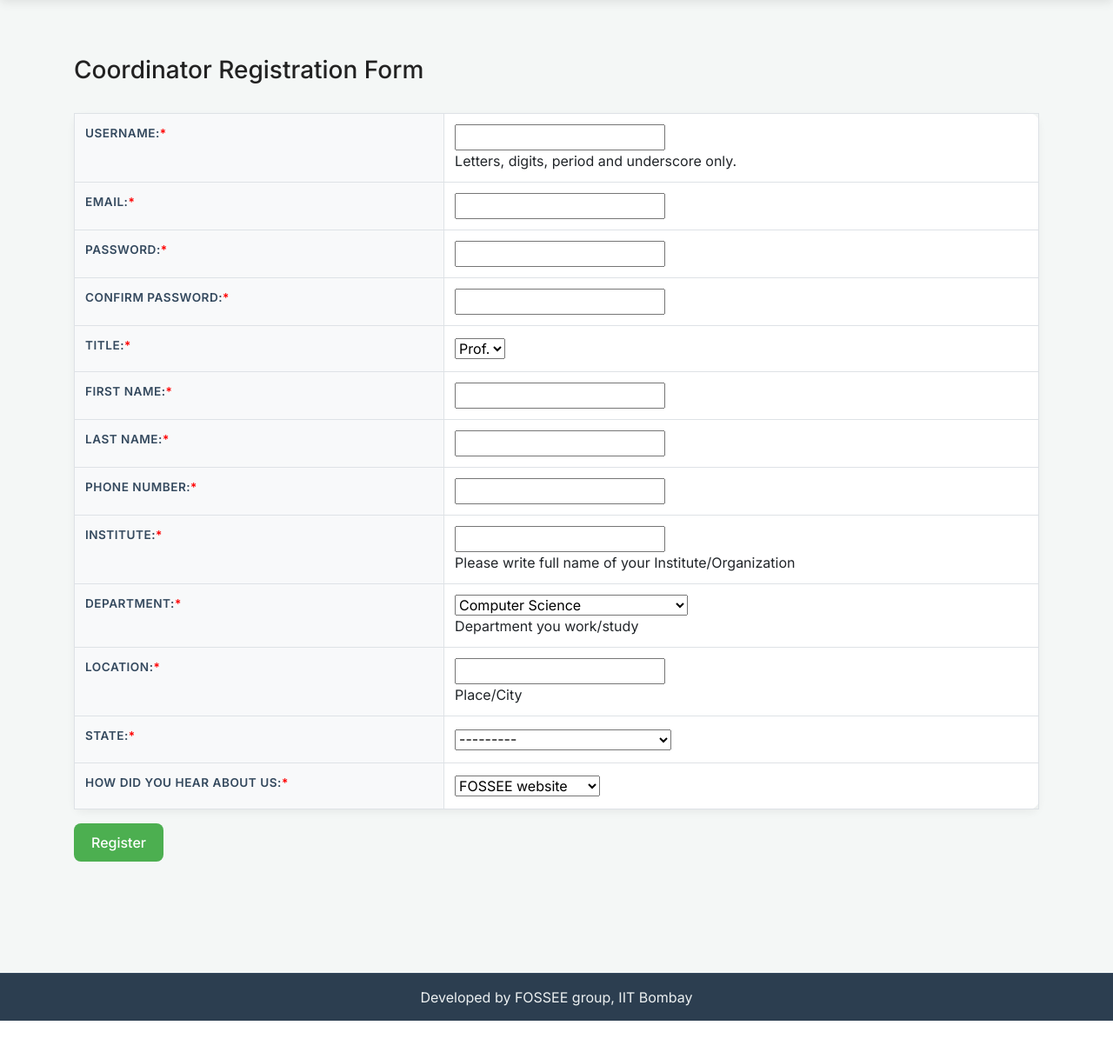
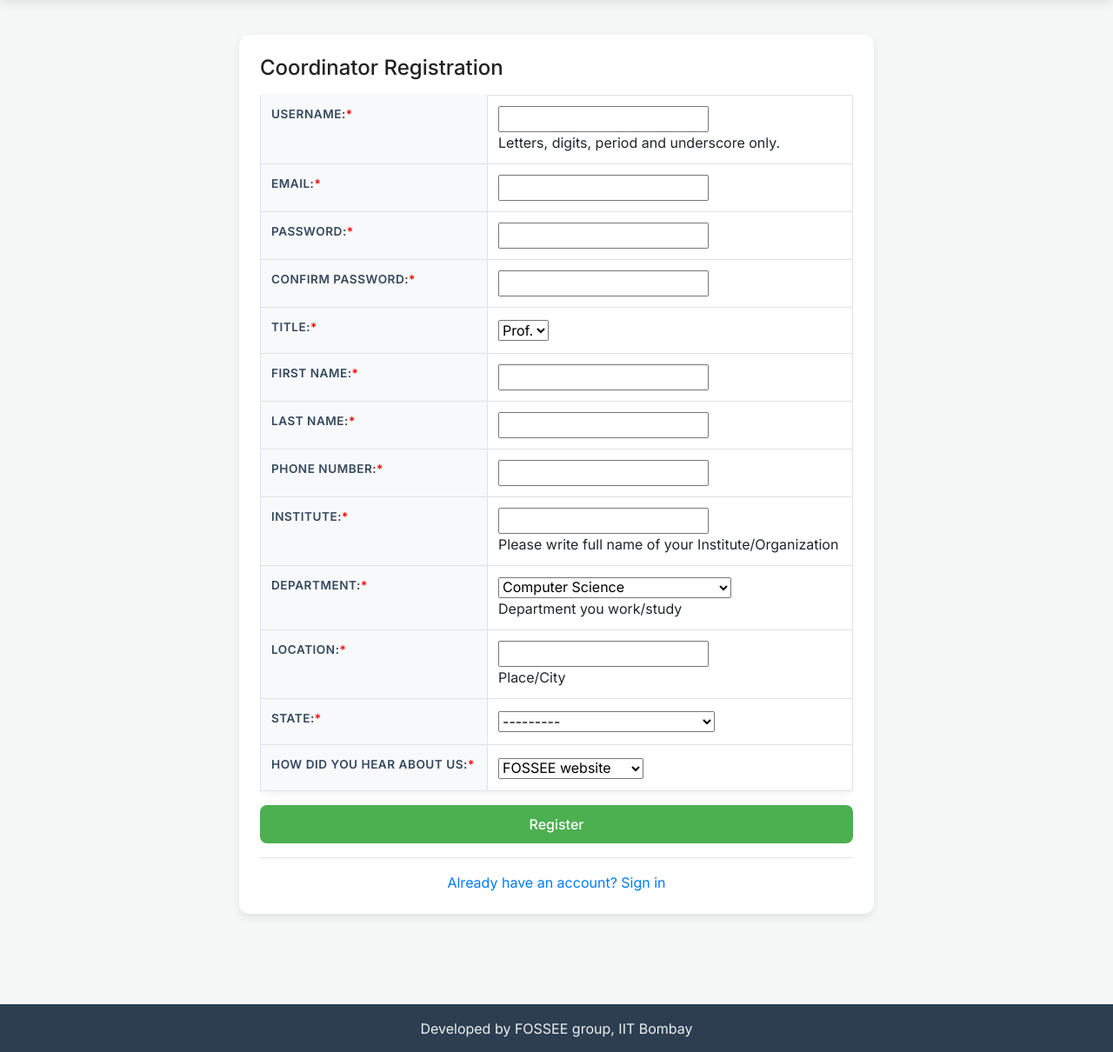
Before and after one commit to sahanavs-2006/FOSSEE, a Django app: page /workshop/register/ in a window 1280 px wide. Shown: the part 56-1266 px from the top of the page at 87% size. Before the commit the page ends 1230 px from the top, so only its background shows below. Run offline with Django 3.2, Linux system fonts and the light colour scheme; some libraries are stand-ins or nearby versions.

Commit message:
improve register page structure and add aria labels

```diff
--- a/workshop_app/templates/workshop_app/register.html
+++ b/workshop_app/templates/workshop_app/register.html
@@ -1,7 +1,7 @@
 {% extends 'workshop_app/base.html' %}
 
 	{% block title %}
-		Register
+		Register - FOSSEE Workshops
 	{% endblock %}
 
 {% block content %}
@@ -17,19 +17,28 @@
     }
 	</style>
 
-	<div class="container" >
-		<br>
-		<h3>Coordinator Registration Form</h3>
-		<br>
-		<form action="" method="post">
-			{% csrf_token %}
-				<table class="table table-bordered">
-					{{ form.as_table }}
-				</table>
-
-				<button class="btn btn-primary" type="submit">Register</button>
-		</form><br>
-		<!-- Activate when Instructor registeration starts -->
-		<br>
+	<div class="container">
+		<div class="row justify-content-center">
+			<div class="col-md-8">
+				<div class="card">
+					<div class="card-body">
+						<h1 class="h4 mb-3">Coordinator Registration</h1>
+						<form action="" method="post" aria-label="Registration form">
+							{% csrf_token %}
+							<div class="table-responsive">
+								<table class="table table-bordered">
+									{{ form.as_table }}
+								</table>
+							</div>
+							<button class="btn btn-primary btn-block" type="submit">Register</button>
+						</form>
+						<hr>
+						<div class="text-center">
+							<a href="{% url 'workshop_app:login' %}">Already have an account? Sign in</a>
+						</div>
+					</div>
+				</div>
+			</div>
+		</div>
 	</div>
 {% endblock %}
```
